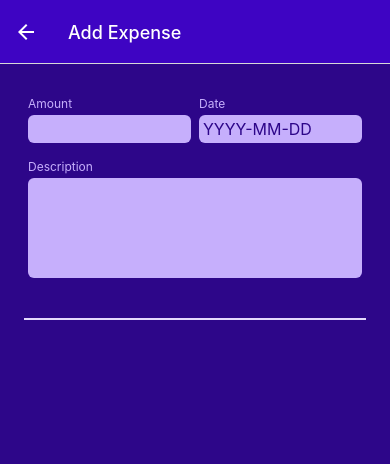
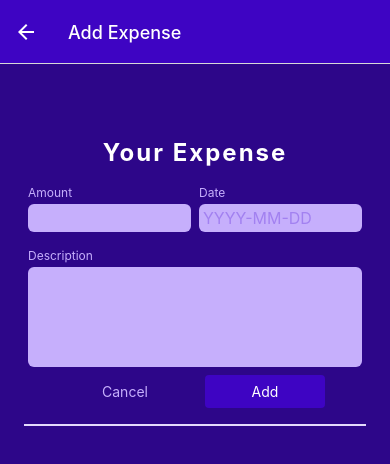
Before and after one commit to mojahid-belaman/Expense-Tracker-React-Native, a React Native app: screen /ManageExpense in a window 390 px wide. Shown: the top 464 px of the page. Built offline with nearby package versions, Linux system fonts and the light colour scheme.

Commit message:
handle data of expense and errors with style

```diff
--- a/components/ManageExpense/ExpenseForm.tsx
+++ b/components/ManageExpense/ExpenseForm.tsx
@@ -1,39 +1,123 @@
-import { StyleSheet, View } from "react-native";
+import { useState } from "react";
+import { Alert, StyleSheet, Text, View } from "react-native";
 
 import Input from "./Input";
+import { colors } from "../../constants/styles";
+import Button from "../UI/Button";
+import { expenseType } from "../../store/context/expenseContext";
+import { getFormatterDate } from "../../utils/date";
 
-function ExpenseForm() {
-  function amountChangeHandler() {}
+interface IExpenseState {
+  amount: { value: string; isValid: boolean };
+  date: { value: string; isValid: boolean };
+  description: { value: string; isValid: boolean };
+}
 
-  function dateChangeHandler() {}
+interface IExpenseForm {
+  submitLabel: string;
+  fillField: expenseType | undefined;
+  onSubmit: (expense: Omit<expenseType, "id">) => void;
+  onCancel: () => void;
+}
+
+function ExpenseForm(props: IExpenseForm) {
+  const { onCancel, submitLabel, onSubmit, fillField } = props;
+  const [expenseState, setExpenseState] = useState<IExpenseState>({
+    amount: { value: fillField?.amount.toString() || "", isValid: true },
+    date: {
+      value: (fillField && getFormatterDate(fillField?.date)) || "",
+      isValid: true,
+    },
+    description: { value: fillField?.description || "", isValid: true },
+  });
+
+  function expenseChangeHandler(identifier: string, enteredValue: string) {
+    setExpenseState((currExpense) => ({
+      ...currExpense,
+      [identifier]: { value: enteredValue, isValid: true },
+    }));
+  }
+
+  function submitHandler() {
+    const expenseData = {
+      amount: +expenseState.amount.value,
+      date: new Date(expenseState.date.value),
+      description: expenseState.description.value,
+    };
+
+    const amountIsValid = !isNaN(expenseData.amount) && expenseData.amount > 0;
+    const dateIsValid = expenseData.date.toString() !== "Invalid Date";
+    const descriptionIsValid = expenseData.description.trim().length > 1;
+
+    if (!amountIsValid || !dateIsValid || !descriptionIsValid) {
+      setExpenseState((currExpense) => ({
+        amount: { value: currExpense.amount.value, isValid: amountIsValid },
+        date: { value: currExpense.date.value, isValid: dateIsValid },
+        description: {
+          value: currExpense.description.value,
+          isValid: descriptionIsValid,
+        },
+      }));
+      return;
+    }
+
+    onSubmit(expenseData);
+  }
+
+  const formIsNotValid =
+    !expenseState.amount.isValid ||
+    !expenseState.date.isValid ||
+    !expenseState.description.isValid;
 
   return (
     <View style={styles.container}>
+      <Text style={styles.title}>Your Expense</Text>
       <View style={styles.subContainer}>
         <Input
           label="Amount"
           inputConfig={{
             keyboardType: "decimal-pad",
-            onChangeText: amountChangeHandler,
+            onChangeText: expenseChangeHandler.bind(null, "amount"),
+            value: expenseState.amount.value,
           }}
           style={styles.outerStyleInput}
+          isValid={expenseState.amount.isValid}
         />
         <Input
           label="Date"
           inputConfig={{
             placeholder: "YYYY-MM-DD",
+            placeholderTextColor: colors.primary200,
             maxLength: 10,
-            onChangeText: dateChangeHandler,
+            onChangeText: expenseChangeHandler.bind(null, "date"),
+            value: expenseState.date.value,
           }}
           style={styles.outerStyleInput}
+          isValid={expenseState.date.isValid}
         />
       </View>
       <Input
         label="Description"
         inputConfig={{
           multiline: true,
+          onChangeText: expenseChangeHandler.bind(null, "description"),
+          value: expenseState.description.value,
         }}
+        isValid={expenseState.description.isValid}
       />
+      {formIsNotValid && (
+        <Text style={styles.textError}>
+          Invalid Input Value - Please Check Your Entered Data!
+        </Text>
+      )}
+      <View style={styles.buttons}>
+        <Button mode="fat" style={styles.button} onPress={onCancel}>
+          Cancel
+        </Button>
+        <Button style={styles.button} onPress={submitHandler}>
+          {submitLabel}
+        </Button>
+      </View>
     </View>
   );
 }
@@ -42,7 +126,15 @@ export default ExpenseForm;
 
 const styles = StyleSheet.create({
   container: {
-    marginBottom: 16,
+    marginTop: 40,
+  },
+  title: {
+    fontSize: 24,
+    fontWeight: "bold",
+    color: "white",
+    textAlign: "center",
+    marginVertical: 10,
+    letterSpacing: 2,
   },
   subContainer: {
     flexDirection: "row",
@@ -50,4 +142,19 @@ const styles = StyleSheet.create({
   outerStyleInput: {
     flex: 1,
   },
+  buttons: {
+    flexDirection: "row",
+    justifyContent: "center",
+    alignItems: "center",
+  },
+  button: {
+    minWidth: 120,
+    marginHorizontal: 10,
+  },
+  textError: {
+    color: colors.error500,
+    marginVertical: 6,
+    textAlign: "center",
+    fontWeight: "bold",
+  },
 });
```
